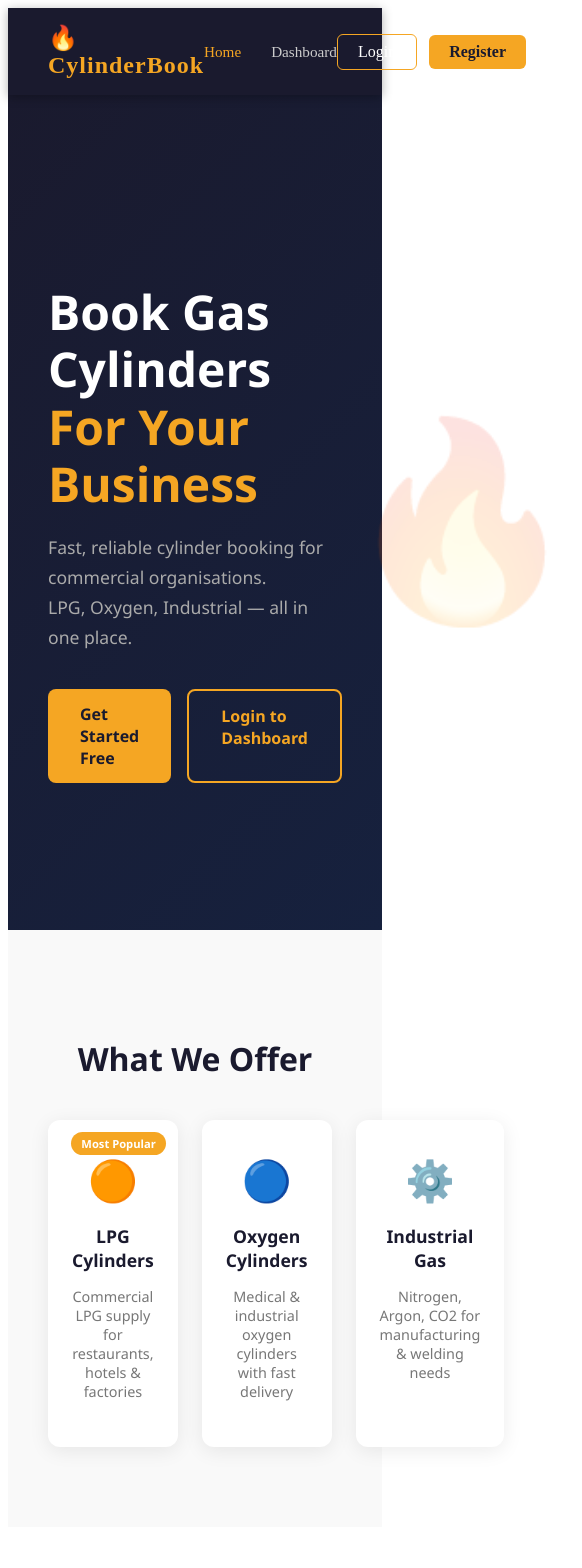
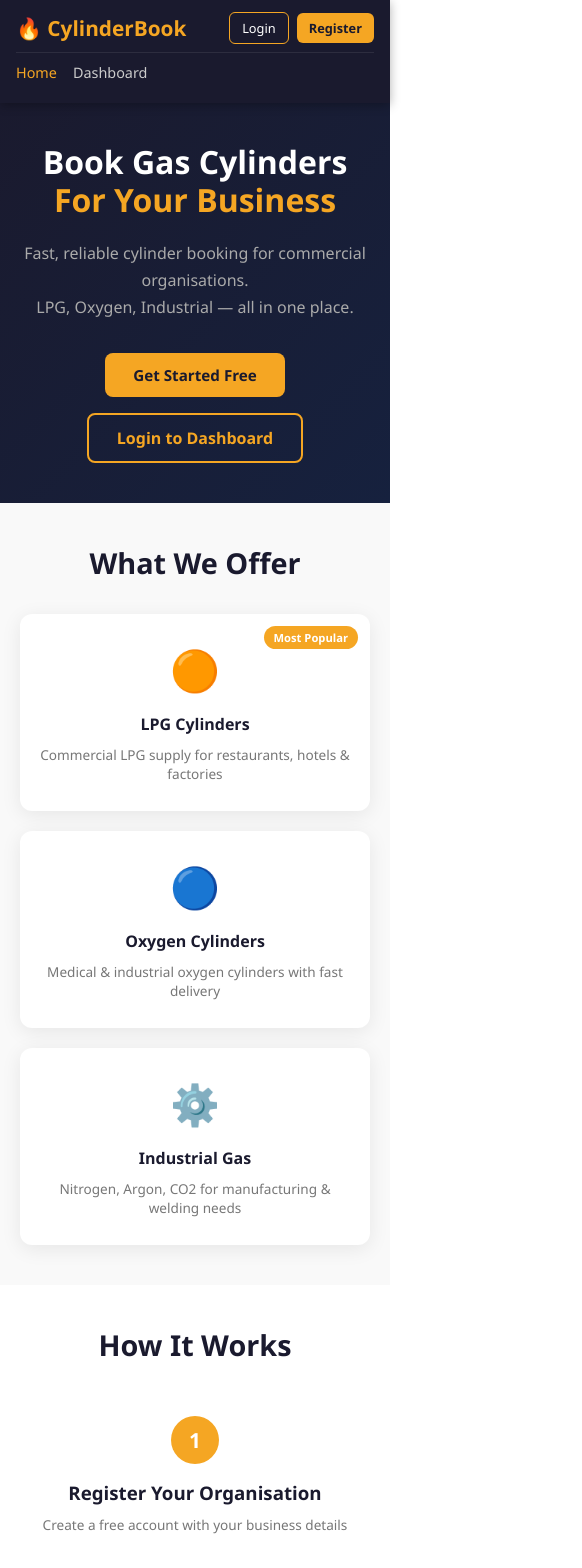
Before and after one commit to Amritesh0405/WebsiteAmrit, an Angular app: page / in a window 390 px wide. Shown: the top 1568 px of the page, 582 px wide, since content can reach past the window. Built offline with nearby package versions, Linux system fonts and the light colour scheme.

Commit message:
feat: responsive design for all screen sizes

```diff
--- a/src/app/components/navbar/navbar.css
+++ b/src/app/components/navbar/navbar.css
@@ -2,34 +2,36 @@
   display: flex;
   align-items: center;
   justify-content: space-between;
-  padding: 16px 40px;
+  padding: 16px 24px;
   background: #1a1a2e;
   color: white;
   position: sticky;
   top: 0;
   z-index: 1000;
   box-shadow: 0 2px 10px rgba(0,0,0,0.3);
+  flex-wrap: wrap;
+  gap: 12px;
 }
 
 .navbar-brand {
-  font-size: 1.5rem;
+  font-size: 1.3rem;
   font-weight: 700;
   color: #f5a623;
-  letter-spacing: 1px;
 }
 
 .navbar-links {
   display: flex;
   list-style: none;
-  gap: 30px;
+  gap: 20px;
   margin: 0;
   padding: 0;
+  flex-wrap: wrap;
 }
 
 .navbar-links a {
   color: #ccc;
   text-decoration: none;
-  font-size: 0.95rem;
+  font-size: 0.9rem;
   transition: color 0.2s;
 }
 
@@ -41,16 +43,17 @@
 .navbar-auth {
   display: flex;
   align-items: center;
-  gap: 12px;
+  gap: 10px;
+  flex-wrap: wrap;
 }
 
 .btn-login {
-  padding: 8px 20px;
+  padding: 7px 16px;
   border-radius: 6px;
-  text-decoration: none;
   color: white;
   border: 1px solid #f5a623;
   transition: all 0.2s;
+  font-size: 0.85rem;
 }
 
 .btn-login:hover {
@@ -59,33 +62,31 @@
 }
 
 .btn-register {
-  padding: 8px 20px;
+  padding: 7px 16px;
   border-radius: 6px;
-  text-decoration: none;
   background: #f5a623;
   color: #1a1a2e;
   font-weight: 600;
   transition: all 0.2s;
+  font-size: 0.85rem;
 }
 
-.btn-register:hover {
-  background: #e09000;
-}
+.btn-register:hover { background: #e09000; }
 
 .user-greeting {
   color: #f5a623;
   font-weight: 600;
-  font-size: 0.9rem;
+  font-size: 0.85rem;
 }
 
 .btn-logout {
-  padding: 8px 20px;
+  padding: 7px 16px;
   border-radius: 6px;
   background: transparent;
   border: 1px solid #ff4444;
   color: #ff4444;
   cursor: pointer;
-  font-size: 0.9rem;
+  font-size: 0.85rem;
   transition: all 0.2s;
 }
 
@@ -93,3 +94,34 @@
   background: #ff4444;
   color: white;
 }
+
+/* MOBILE */
+@media (max-width: 768px) {
+  .navbar {
+    flex-wrap: wrap;
+    padding: 12px 16px;
+    gap: 8px;
+  }
+
+  .navbar-brand {
+    flex: 1;
+  }
+
+  .navbar-links {
+    order: 3;
+    width: 100%;
+    gap: 16px;
+    padding: 8px 0;
+    border-top: 1px solid #ffffff15;
+  }
+
+  .navbar-auth {
+    gap: 8px;
+  }
+
+  .btn-login,
+  .btn-register {
+    padding: 6px 12px;
+    font-size: 0.8rem;
+  }
+}
--- a/src/app/pages/dashboard/dashboard.css
+++ b/src/app/pages/dashboard/dashboard.css
@@ -6,7 +6,7 @@
 
 /* SIDEBAR */
 .sidebar {
-    width: 240px;
+  width: 220px;
   background: #1a1a2e;
   color: white;
   display: flex;
@@ -14,14 +14,8 @@
   padding: 24px 0;
   position: fixed;
   height: 100vh;
-  }
-
-  .sidebar-brand {
-    font-size: 1.3rem;
-    font-weight: 700;
-    color: #f5a623;
-    padding: 0 24px 24px;
-    border-bottom: 1px solid #ffffff20;
+  z-index: 100;
+  transition: transform 0.3s;
 }
 
 .sidebar-nav {
@@ -32,12 +26,11 @@
 }
 
 .sidebar-nav a {
-    padding: 14px 24px;
+  padding: 14px 20px;
   color: #aaa;
   cursor: pointer;
   transition: all 0.2s;
-    font-size: 0.95rem;
-    text-decoration: none;
+  font-size: 0.9rem;
 }
 
 .sidebar-nav a:hover,
@@ -55,7 +48,7 @@
   color: #aaa;
   border-radius: 8px;
   cursor: pointer;
-    font-size: 0.9rem;
+  font-size: 0.85rem;
   transition: all 0.2s;
 }
 
@@ -67,34 +60,35 @@
 
 /* MAIN */
 .main-content {
-    margin-left: 240px;
-    padding: 40px;
+  margin-left: 220px;
+  padding: 32px;
   flex: 1;
 }
 
 .main-content h2 {
-    font-size: 1.8rem;
+  font-size: 1.6rem;
   color: #1a1a2e;
   margin-bottom: 6px;
 }
 
 .subtitle {
   color: #888;
-    margin-bottom: 32px;
+  margin-bottom: 24px;
+  font-size: 0.9rem;
 }
 
 /* CYLINDER CARDS */
 .cylinder-grid {
   display: grid;
   grid-template-columns: repeat(3, 1fr);
-    gap: 20px;
-    margin-bottom: 32px;
+  gap: 16px;
+  margin-bottom: 24px;
 }
 
 .cylinder-card {
   background: white;
   border-radius: 12px;
-    padding: 24px;
+  padding: 20px;
   cursor: pointer;
   border: 2px solid transparent;
   transition: all 0.2s;
@@ -102,43 +96,37 @@
 }
 
 .cylinder-card:hover { transform: translateY(-2px); }
-
 .cylinder-card.selected {
   border-color: #f5a623;
   background: #fffbf2;
 }
 
-  .cylinder-icon { font-size: 2rem; margin-bottom: 12px; }
-
-  .cylinder-card h3 { color: #1a1a2e; margin-bottom: 8px; }
-
-  .cylinder-card p { color: #777; font-size: 0.85rem; margin-bottom: 12px; }
-
-  .price { color: #f5a623; font-weight: 700; font-size: 1rem; }
+.cylinder-icon { font-size: 2rem; margin-bottom: 10px; }
+.cylinder-card h3 { color: #1a1a2e; margin-bottom: 6px; font-size: 0.95rem; }
+.cylinder-card p { color: #777; font-size: 0.82rem; margin-bottom: 10px; }
+.price { color: #f5a623; font-weight: 700; font-size: 0.95rem; }
 
 /* BOOKING FORM */
 .booking-form {
   background: white;
   border-radius: 12px;
-    padding: 32px;
+  padding: 24px;
   box-shadow: 0 2px 10px rgba(0,0,0,0.06);
 }
 
-  .booking-form h3 { color: #1a1a2e; margin-bottom: 24px; }
+.booking-form h3 { color: #1a1a2e; margin-bottom: 20px; font-size: 1rem; }
 
 .form-row {
   display: grid;
   grid-template-columns: 1fr 1fr;
-    gap: 20px;
+  gap: 16px;
 }
 
-  .form-group {
-    margin-bottom: 20px;
-  }
+.form-group { margin-bottom: 16px; }
 
 .form-group label {
   display: block;
-    font-size: 0.85rem;
+  font-size: 0.82rem;
   font-weight: 600;
   color: #333;
   margin-bottom: 6px;
@@ -146,10 +134,10 @@
 
 .form-group input {
   width: 100%;
-    padding: 12px 16px;
+  padding: 10px 14px;
   border: 1.5px solid #e0e0e0;
   border-radius: 8px;
-    font-size: 0.95rem;
+  font-size: 0.9rem;
   box-sizing: border-box;
   transition: border 0.2s;
 }
@@ -164,13 +152,12 @@
   justify-content: space-between;
   align-items: center;
   background: #f9f9f9;
-    padding: 16px 20px;
+  padding: 14px 18px;
   border-radius: 8px;
-    margin-bottom: 20px;
-    font-size: 1rem;
+  margin-bottom: 16px;
 }
 
-  .order-summary strong { color: #f5a623; font-size: 1.3rem; }
+.order-summary strong { color: #f5a623; font-size: 1.2rem; }
 
 .btn-book {
   width: 100%;
@@ -188,49 +175,59 @@
 .btn-book:hover { background: #e09000; }
 
 /* ORDERS */
-  .orders-list { display: flex; flex-direction: column; gap: 16px; }
+.orders-list { display: flex; flex-direction: column; gap: 14px; }
 
 .order-card {
   background: white;
   border-radius: 12px;
-    padding: 20px 24px;
+  padding: 16px 20px;
   display: flex;
   justify-content: space-between;
   align-items: center;
   box-shadow: 0 2px 10px rgba(0,0,0,0.06);
+  flex-wrap: wrap;
+  gap: 12px;
 }
 
-  .order-info { display: flex; align-items: center; gap: 16px; }
-
-  .order-icon { font-size: 2rem; }
-
-  .order-info h4 { color: #1a1a2e; margin-bottom: 4px; }
-
-  .order-info p { color: #777; font-size: 0.85rem; margin: 2px 0; }
-
+.order-info { display: flex; align-items: center; gap: 14px; }
+.order-icon { font-size: 1.8rem; }
+.order-info h4 { color: #1a1a2e; margin-bottom: 4px; font-size: 0.95rem; }
+.order-info p { color: #777; font-size: 0.82rem; margin: 2px 0; }
 .address { color: #999 !important; }
 
 .order-right { text-align: right; }
 
 .status {
   display: inline-block;
-    padding: 4px 12px;
+  padding: 4px 10px;
   border-radius: 20px;
-    font-size: 0.8rem;
+  font-size: 0.75rem;
   font-weight: 600;
   text-transform: capitalize;
-    margin-bottom: 6px;
+  margin-bottom: 4px;
 }
 
 .status.pending { background: #fff3cd; color: #856404; }
 .status.confirmed { background: #cce5ff; color: #004085; }
 .status.delivered { background: #d4edda; color: #155724; }
 
-  .order-amount { font-weight: 700; color: #1a1a2e; }
+.order-amount { font-weight: 700; color: #1a1a2e; font-size: 0.95rem; }
+
+.payment-badge {
+  display: inline-block;
+  padding: 4px 10px;
+  border-radius: 20px;
+  font-size: 0.75rem;
+  font-weight: 600;
+  margin-bottom: 4px;
+}
+
+.payment-badge.paid { background: #d4edda; color: #155724; }
+.payment-badge.unpaid { background: #fff3cd; color: #856404; }
 
 .empty-state {
   text-align: center;
-    padding: 60px;
+  padding: 40px;
   color: #aaa;
 }
 
@@ -238,7 +235,7 @@
 .profile-card {
   background: white;
   border-radius: 12px;
-    padding: 32px;
+  padding: 24px;
   max-width: 500px;
   box-shadow: 0 2px 10px rgba(0,0,0,0.06);
 }
@@ -246,40 +243,30 @@
 .profile-row {
   display: flex;
   justify-content: space-between;
-    padding: 14px 0;
+  padding: 12px 0;
   border-bottom: 1px solid #f0f0f0;
-    font-size: 0.95rem;
+  font-size: 0.9rem;
+  flex-wrap: wrap;
+  gap: 8px;
 }
+
+.profile-row label { color: #777; font-weight: 500; }
+.profile-row span { color: #1a1a2e; font-weight: 600; }
+.badge-active { color: #28a745; }
+
+/* TOAST */
 .toast {
   position: fixed;
   top: 24px;
   right: 24px;
   background: #28a745;
   color: white;
-    padding: 16px 24px;
+  padding: 14px 22px;
   border-radius: 8px;
   font-weight: 600;
   box-shadow: 0 4px 20px rgba(0,0,0,0.2);
   z-index: 9999;
   animation: fadeIn 0.3s ease;
-  }
-  .payment-badge {
-    display: inline-block;
-    padding: 4px 12px;
-    border-radius: 20px;
-    font-size: 0.8rem;
-    font-weight: 600;
-    margin-bottom: 6px;
-  }
-
-  .payment-badge.paid {
-    background: #d4edda;
-    color: #155724;
-  }
-
-  .payment-badge.unpaid {
-    background: #fff3cd;
-    color: #856404;
 }
 
 @keyframes fadeIn {
@@ -287,7 +274,56 @@
   to { opacity: 1; transform: translateY(0); }
 }
 
-  .profile-row label { color: #777; font-weight: 500; }
-  .profile-row span { color: #1a1a2e; font-weight: 600; }
+/* MOBILE */
+@media (max-width: 768px) {
+  .sidebar {
+    width: 100%;
+    height: auto;
+    position: relative;
+    flex-direction: row;
+    padding: 0;
+    align-items: center;
+    justify-content: space-between;
+  }
 
-  .badge-active { color: #28a745; }
+  .sidebar-nav {
+    flex-direction: row;
+    padding: 8px;
+    gap: 4px;
+  }
+
+  .sidebar-nav a {
+    padding: 8px 12px;
+    font-size: 0.8rem;
+    border-left: none !important;
+    border-bottom: 2px solid transparent;
+  }
+
+  .sidebar-nav a.active {
+    border-bottom: 2px solid #f5a623;
+    border-left: none;
+  }
+
+  .btn-logout {
+    margin: 8px;
+    padding: 8px 12px;
+    font-size: 0.8rem;
+  }
+
+  .main-content {
+    margin-left: 0;
+    padding: 16px;
+  }
+
+  .cylinder-grid {
+    grid-template-columns: 1fr;
+  }
+
+  .form-row {
+    grid-template-columns: 1fr;
+  }
+
+  .dashboard {
+    flex-direction: column;
+  }
+}
--- a/src/app/pages/home/home.css
+++ b/src/app/pages/home/home.css
@@ -5,54 +5,52 @@
   display: flex;
   align-items: center;
   justify-content: space-between;
-  padding: 80px 40px;
+  padding: 60px 40px;
   background: linear-gradient(135deg, #1a1a2e 0%, #16213e 100%);
   color: white;
   min-height: 80vh;
+  gap: 20px;
 }
 
 .hero-content h1 {
-  font-size: 3rem;
+  font-size: 2.8rem;
   font-weight: 800;
   line-height: 1.2;
   margin-bottom: 20px;
 }
 
-.hero-content h1 span {
-  color: #f5a623;
-}
+.hero-content h1 span { color: #f5a623; }
 
 .hero-content p {
-  font-size: 1.1rem;
+  font-size: 1rem;
   color: #aaa;
-  margin-bottom: 36px;
+  margin-bottom: 32px;
   line-height: 1.7;
 }
 
 .hero-buttons {
   display: flex;
   gap: 16px;
+  flex-wrap: wrap;
 }
 
 .btn-primary {
-  padding: 14px 32px;
+  padding: 12px 28px;
   background: #f5a623;
   color: #1a1a2e;
   border-radius: 8px;
-  text-decoration: none;
   font-weight: 700;
-  font-size: 1rem;
+  font-size: 0.95rem;
   transition: background 0.2s;
 }
 
 .btn-primary:hover { background: #e09000; }
 
 .btn-secondary {
-  padding: 14px 32px;
+  padding: 12px 28px;
   border: 2px solid #f5a623;
   color: #f5a623;
   border-radius: 8px;
-  text-decoration: none;
   font-weight: 600;
   transition: all 0.2s;
 }
@@ -63,27 +61,27 @@
 }
 
 .hero-image {
-  font-size: 12rem;
+  font-size: 10rem;
   opacity: 0.15;
 }
 
 /* CYLINDERS */
 .cylinders {
-  padding: 80px 40px;
+  padding: 60px 40px;
   background: #f9f9f9;
   text-align: center;
 }
 
 .cylinders h2 {
-  font-size: 2rem;
-  margin-bottom: 40px;
+  font-size: 1.8rem;
+  margin-bottom: 32px;
   color: #1a1a2e;
 }
 
 .cylinder-grid {
   display: grid;
   grid-template-columns: repeat(3, 1fr);
-  gap: 24px;
+  gap: 20px;
   max-width: 900px;
   margin: 0 auto;
 }
@@ -91,23 +89,16 @@
 .cylinder-card {
   background: white;
   border-radius: 12px;
-  padding: 32px 24px;
+  padding: 28px 20px;
   box-shadow: 0 4px 20px rgba(0,0,0,0.08);
   position: relative;
   transition: transform 0.2s;
 }
 
 .cylinder-card:hover { transform: translateY(-4px); }
-
 .cylinder-card .icon { font-size: 2.5rem; margin-bottom: 16px; }
-
-.cylinder-card h3 {
-  font-size: 1.1rem;
-  color: #1a1a2e;
-  margin-bottom: 10px;
-}
-
-.cylinder-card p { color: #777; font-size: 0.9rem; }
+.cylinder-card h3 { font-size: 1rem; color: #1a1a2e; margin-bottom: 10px; }
+.cylinder-card p { color: #777; font-size: 0.85rem; }
 
 .badge {
   position: absolute;
@@ -123,40 +114,64 @@
 
 /* HOW IT WORKS */
 .how-it-works {
-  padding: 80px 40px;
+  padding: 60px 40px;
   text-align: center;
   background: white;
 }
 
 .how-it-works h2 {
-  font-size: 2rem;
-  margin-bottom: 40px;
+  font-size: 1.8rem;
+  margin-bottom: 32px;
   color: #1a1a2e;
 }
 
 .steps {
   display: flex;
   justify-content: center;
-  gap: 40px;
+  gap: 32px;
   max-width: 900px;
   margin: 0 auto;
+  flex-wrap: wrap;
 }
 
-.step { flex: 1; padding: 20px; }
+.step { flex: 1; min-width: 200px; padding: 20px; }
 
 .step-number {
-  width: 50px;
-  height: 50px;
+  width: 48px;
+  height: 48px;
   background: #f5a623;
   color: white;
   border-radius: 50%;
   display: flex;
   align-items: center;
   justify-content: center;
-  font-size: 1.4rem;
+  font-size: 1.3rem;
   font-weight: 700;
   margin: 0 auto 16px;
 }
 
 .step h3 { color: #1a1a2e; margin-bottom: 10px; }
-.step p { color: #777; font-size: 0.9rem; }
+.step p { color: #777; font-size: 0.85rem; }
+
+/* MOBILE */
+@media (max-width: 768px) {
+  .hero {
+    flex-direction: column;
+    padding: 40px 20px;
+    min-height: auto;
+    text-align: center;
+  }
+
+  .hero-content h1 { font-size: 2rem; }
+  .hero-image { display: none; }
+  .hero-buttons { justify-content: center; }
+
+  .cylinders { padding: 40px 20px; }
+  .cylinder-grid {
+    grid-template-columns: 1fr;
+    max-width: 400px;
+  }
+
+  .how-it-works { padding: 40px 20px; }
+  .steps { flex-direction: column; align-items: center; }
+}
--- a/src/styles.css
+++ b/src/styles.css
@@ -1 +1,18 @@
-/* You can add global styles to this file, and also import other style files */
+* {
+    margin: 0;
+    padding: 0;
+    box-sizing: border-box;
+  }
+
+  body {
+    font-family: 'Segoe UI', sans-serif;
+  }
+
+  /* Global responsive helpers */
+  img {
+    max-width: 100%;
+  }
+
+  a {
+    text-decoration: none;
+  }/* You can add global styles to this file, and also import other style files */
```
Also changed, not shown: src/app/components/footer/footer.css (+20 -0 lines). Lines whose indentation alone changed are shown as unchanged.
